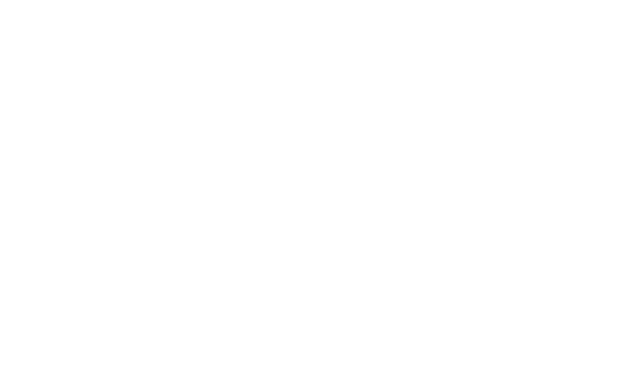
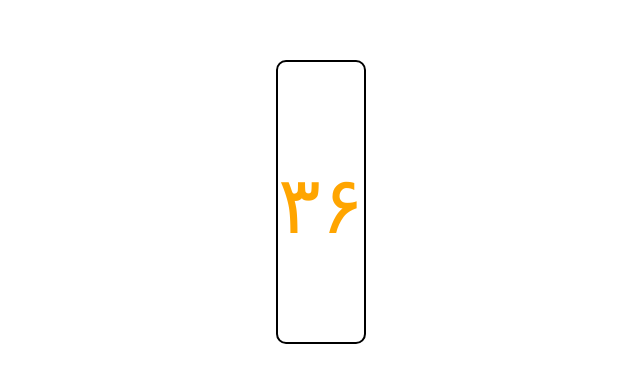
Before and after one commit to AminSBU/react_js_projects, a React (Vite) app in the folder 03_weather_date_app/weather_date_app/: page / in a window 1280 px wide. Shown: the part 198-580 px from the top of the page, without its empty margins (319-959 px from the left). Built offline with nearby package versions, Linux system fonts and the light colour scheme.

Commit message:
use persian numbers, add some css file for number

```diff
--- /dev/null
+++ b/03_weather_date_app/weather_date_app/src/Application.css
@@ -0,0 +1,11 @@
+.app-container{
+    border-radius: 10px;
+    border: 2px solid black;
+}
+
+.number-style
+{
+    font-size: 5rem;
+    font-weight: bold;
+    color: orange;
+}
--- a/03_weather_date_app/weather_date_app/src/Application.jsx
+++ b/03_weather_date_app/weather_date_app/src/Application.jsx
@@ -1,6 +1,20 @@
 import React, {useEffect, useState} from "react";
+import './Application.css'
+
+const englishToPersianDigits = (str) => {
+    const persianDigits = ['۰','۱','۲','۳','۴','۵','۶','۷','۸','۹'];
+    return str.replace(/\d/g, (digit) => persianDigits[digit]);
+};
 
 function Application(){
+    const number = 36;
 
+    return(
+        <>
+            <div className="app-container">
+                <p className="number-style">{englishToPersianDigits(number.toString())}</p>
+            </div>
+        </>
+    );
 }
 export default Application;
```
